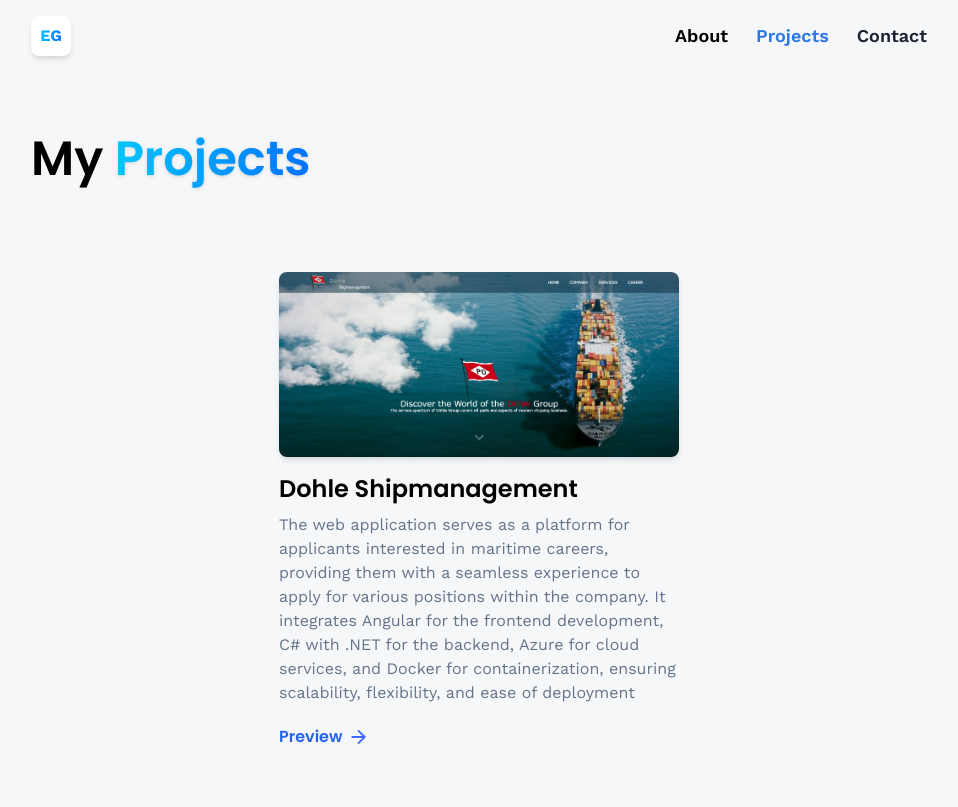
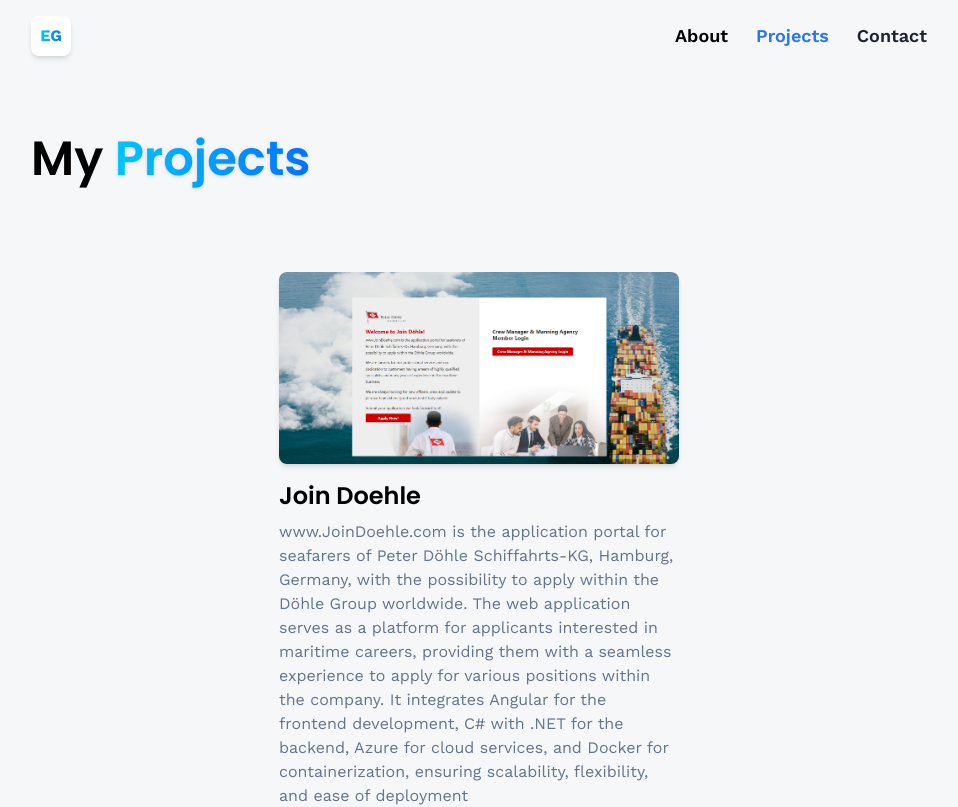
Before and after one commit to jannahgiee/jannahdev-portfolio, a React (Vite) app: page /jannahdev-portfolio/projects in a window 1280 px wide. Shown: the top 807 px of the page, without its empty margins (161-1119 px from the left). Built offline with nearby package versions, Linux system fonts and the light colour scheme.

Commit message:
updated project

```diff
--- a/src/constants/index.js
+++ b/src/constants/index.js
@@ -145,9 +145,9 @@
 export const projects = [
   {
     thumbnail: dohle,
-    name: 'Dohle Shipmanagement',
+    name: 'Join Doehle',
     description:
-      'The web application serves as a platform for applicants interested in maritime careers, providing them with a seamless experience to apply for various positions within the company. It integrates Angular for the frontend development, C# with .NET for the backend, Azure for cloud services, and Docker for containerization, ensuring scalability, flexibility, and ease of deployment',
+      'www.JoinDoehle.com is the application portal for seafarers of Peter Döhle Schiffahrts-KG, Hamburg, Germany, with the possibility to apply within the Döhle Group worldwide. The web application serves as a platform for applicants interested in maritime careers, providing them with a seamless experience to apply for various positions within the company. It integrates Angular for the frontend development, C# with .NET for the backend, Azure for cloud services, and Docker for containerization, ensuring scalability, flexibility, and ease of deployment',
     link: 'https://www.doehle-mnl.com/',
   },
 ]
```
Also changed, not shown: src/assets/images/doehle.png.
